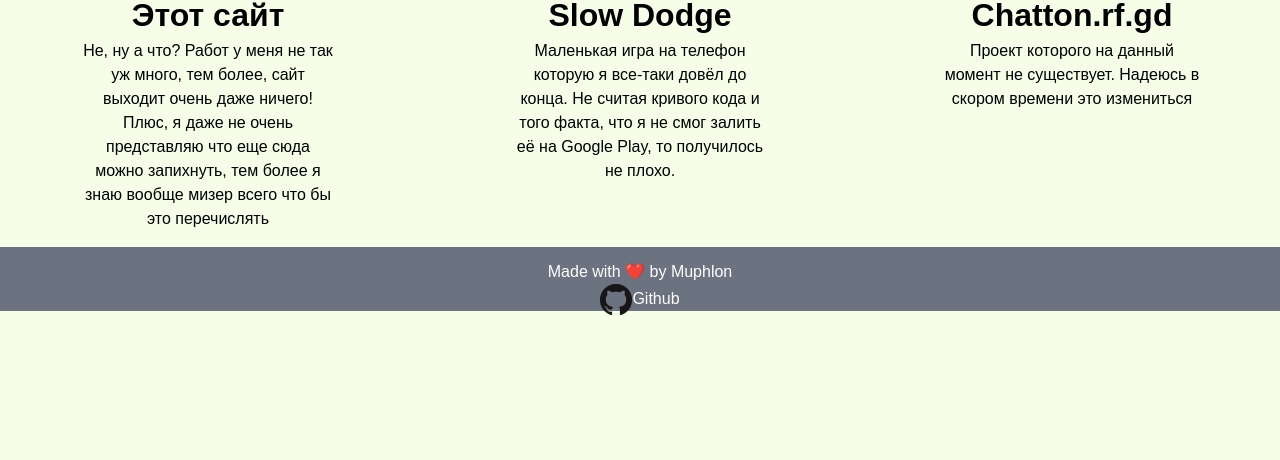
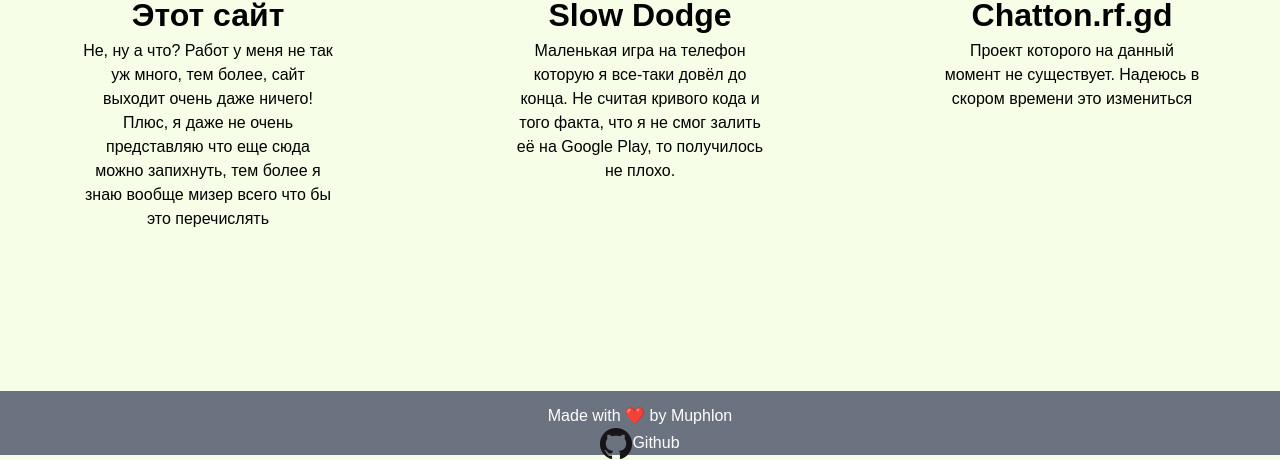
Before and after one commit to Markus1k/SitePortfolio-Tailwind, a website: page index.html in a window 1280 px wide. Shown: the part 812-1272 px from the top of the page. Before the commit the page ends 1128 px from the top, so only its background shows below. Drawn offline with Linux system fonts and the light colour scheme; a web font is replaced by a local one.

Commit message:
Увелиил растрояние от футера

```diff
--- a/index.html
+++ b/index.html
@@ -102,7 +102,7 @@
 
     </script>
 
-<footer class="bg-gray-500 mt-[2vh] text-center text-white h-[8vh]">
+<footer class="bg-gray-500 mt-[20vh] text-center text-white h-[8vh]">
   <h6 class="pt-[0.8rem]">Made with ❤️ by Muphlon</h6>
   <a href="https://github.com/Markus1k/SitePortfolio-Tailwind" target="_blank" class="font-light text-[16px] pt-[2rem]"><img src="./src/GitHub-Mark-32px.png" class="w-[32px] h-[32px] inline-block">Github</a>
 </footer>
```
Also changed, not shown: dist/output.css.
